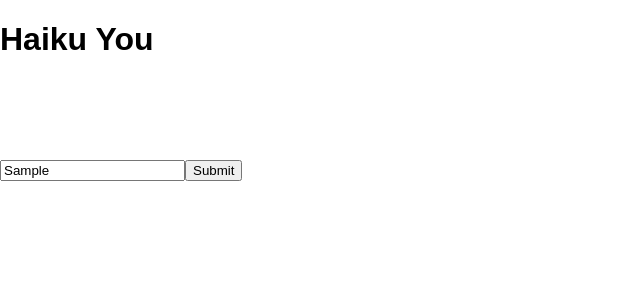
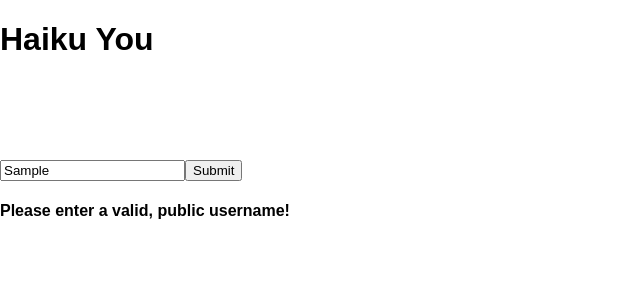
Before and after one commit to will-ferens/haiku-you, a React (Create React App) app in the folder app/: page / in a window 1280 px wide. Both pictures are taken after typing "Sample" into the empty fields and a click on the input 213 px from the left and 170 px from the top of the page. Shown: the top 300 px of the page, without its empty margins (0-640 px from the left). Built offline with nearby package versions, Linux system fonts and the light colour scheme; no server answers.

Commit message:
removed crud, added error handling, started tweet post

```diff
--- a/app/public/index.html
+++ b/app/public/index.html
@@ -19,6 +19,22 @@
       work correctly both with client-side routing and a non-root public URL.
       Learn how to configure a non-root public URL by running `npm run build`.
     -->
+    <script>window.twttr = (function(d, s, id) {
+      var js, fjs = d.getElementsByTagName(s)[0],
+        t = window.twttr || {};
+      if (d.getElementById(id)) return t;
+      js = d.createElement(s);
+      js.id = id;
+      js.src = "https://platform.twitter.com/widgets.js";
+      fjs.parentNode.insertBefore(js, fjs);
+
+      t._e = [];
+      t.ready = function(f) {
+        t._e.push(f);
+      };
+
+      return t;
+    }(document, "script", "twitter-wjs"));</script>
     <title>React App</title>
   </head>
   <body>
--- a/app/src/components/Haiku.js
+++ b/app/src/components/Haiku.js
@@ -18,8 +18,21 @@ class Haiku extends Component {
             userHaiku: this.value.value
         })
     }
-    handleHaiku(evet){
+    handleHaiku(haiku){
+        fetch('http://localhost:8089/inputs', {
+            method: 'POST',
+            headers: {
+                "Accept": "application/json",
+                "Content-Type": "application/json",
+            },
+            body: JSON.stringify({input: haiku})
+        })
+        .then(response => {
+            return response.json()
+        })
+        .then((res, err) => {
 
+        })
     }
     render () {
         return (
@@ -28,6 +41,7 @@ class Haiku extends Component {
                 <li className="haiku-list-item">{this.props.haiku[1]}</li>
                 <li className="haiku-list-item">{this.props.haiku[2]}</li>
                 {this.state.isEditVisible && <textarea defaultValue={this.props.haiku} onChange={(e) => {this.setHaiku(e)}} ref={(input) => {this.value = input}} ></textarea>}
+                {this.state.isEditVisible && <button onClick={() => {this.handleHaiku(this.state.userHaiku)}}>Tweet</button>}
                 {this.props.visible && <button onClick={this.toggleEdit}>Edit</button>}
             </ul>
         )
--- a/app/src/components/Input.js
+++ b/app/src/components/Input.js
@@ -1,5 +1,6 @@
 import React, { Component } from 'react'
 import Output from './Output'
+import TwitterStream from './TwitterStream'
 import '../App.css'
 import _ from 'lodash'
 
@@ -11,7 +12,8 @@ class Input extends Component {
             haiku: [],
             hidden: true,
             visible: false,
-            user: ''
+            user: '',
+            error: ''
         }
     }
     enterUser(event) {
@@ -19,7 +21,9 @@ class Input extends Component {
         const user = {
             username: this.user.value
         }
-        this.setState({user: this.user.value})
+        this.setState({
+            user: this.user.value,
+        })
         fetch('http://localhost:8089/user', {
             headers: {
                 'Content-Type': 'application/json',
@@ -32,12 +36,20 @@ class Input extends Component {
                 return response.json()
             }
         })
-        .then(tweets => {
+        .then((tweets, err) => {
+            if(!err)
                 this.setState({
                 tweets: tweets,
                 hidden: false,
+                error: 'none'
             })
         })
+        .catch(err => {
+            this.setState({
+                error: 'error',
+            })
+        })
+
     }
 
     getHaiku = (array) => {
@@ -56,53 +68,79 @@ class Input extends Component {
             haiku: yourHaiku,
             visible: true
         })
-        console.log(this.state.haiku)
+
         function createHaiku5(tweet) {
+            let scrubbedLink = scrubLinks(tweet)
+
             let pattern  = /[aeiouy]([^aieouy]|$)/gim
             let silentE  = /[aeiouy][^aeiouy]e([^a-z]s|[^a-z]|$)/i
             let silentEs = /[aeiouy][^aeiouy]e([^a-z]s|[^a-z]|$)/gim
 
-            let matches = tweet.match(pattern)
+            let matches = scrubbedLink.match(pattern)
             if (matches == null) return 0
             let currentSyllableCount = matches.length
-            if (tweet.match(silentE) != null) currentSyllableCount -= tweet.match(silentEs).length
+            if (scrubbedLink.match(silentE) != null) currentSyllableCount -= scrubbedLink.match(silentEs).length
 
-            let line = tweet.split(/\s+/g).slice(0, 4)
+            let line = scrubbedLink.split(/\s+/g).slice(0, 4)
             let haikuLine = line.join(' ')
 
             return haikuLine
         }
 
         function createHaiku7(tweet) {
+            let scrubbedLink = scrubLinks(tweet)
+
             let pattern  = /[aeiouy]([^aieouy]|$)/gim
             let silentE  = /[aeiouy][^aeiouy]e([^a-z]s|[^a-z]|$)/i
             let silentEs = /[aeiouy][^aeiouy]e([^a-z]s|[^a-z]|$)/gim
 
-            let matches = tweet.match(pattern)
+            let matches = scrubbedLink.match(pattern)
             if (matches == null) return 0
             let currentSyllableCount = matches.length
-            if (tweet.match(silentE) != null) currentSyllableCount -= tweet.match(silentEs).length
+            if (scrubbedLink.match(silentE) != null) currentSyllableCount -= scrubbedLink.match(silentEs).length
 
-            let line = tweet.split(/\s+/g).slice(0, 6)
+            let line = scrubbedLink.split(/\s+/g).slice(0, 6)
             let haikuLine = line.join(' ')
 
             return haikuLine
         }
+
+        function scrubLinks(string){
+            let linkPattern = /(http|https):\/\/(\S+)\.([a-z]{2,}?)(.*?)( |\,|$|\.)/gim
+
+            return string.replace(linkPattern, '')
+        }
     }
 
-    // CRUD functionality on username, second table tweets sent
+    errorHandle(error) {
+        switch(error) {
+        case "error":
+            return <h4>Please enter a valid, public username!</h4>
+        case "none":
+            return <button type="get" id="get-button" onClick={() => this.getHaiku(this.state.tweets)}>Generate a Haiku</button>
+        default:
+            return <div/>
+        }
+
+    }
 
     render() {
+
         return (
+        <section className="main">
             <section className="user-side">
                 <div className="input">
                     <form ref={(input) => this.userForm = input} className="userName" onSubmit={(event) => this.enterUser(event)}>
                         <input ref={(input) => this.user = input} type="text" htmlFor="username" name="username" />
                         <input type="submit" id="submit-button" />
                     </form>
-                {this.state.hidden ? "" : <button type="get" id="get-button" onClick={() => this.getHaiku(this.state.tweets)}>Generate a Haiku</button>}
+                    {this.errorHandle(this.state.error)}
                 </div>
                     <Output haiku={this.state.haiku} visible={this.state.visible}/>
+            </section>
+            <section className="twitter-side">
+                <TwitterStream />
+            </section>
         </section>
         )
     }
--- /dev/null
+++ b/app/src/components/TwitterStream.js
@@ -0,0 +1,21 @@
+import React, { Component } from 'react'
+
+
+class TwitterStream extends Component {
+    componentDidMount() {
+
+    }
+
+    render () {
+            return (
+            <div className="twitter-stream">
+                <a className="twitter-timeline"
+                href="https://twitter.com/haiku_you19"
+                data-chrome="nofooter noborders">
+                </a>
+            </div>
+        )
+    }
+}
+
+export default TwitterStream
--- a/app/src/index.css
+++ b/app/src/index.css
@@ -12,6 +12,10 @@ header {
   width: 100vw;
 }
 
+.main{
+  display: flex;
+  flex-direction: row;
+}
 /* INPUT =================================== */
 
 .user-side {
@@ -20,7 +24,8 @@ header {
   flex-direction: column;
   justify-content: flex-start;
   height: 80vh;
-  width: 50vw;
+  width: 48vw;
+
 }
 
 /* OUTPUT =================================== */
@@ -35,3 +40,14 @@ header {
 }
 
 /* HAIKU =================================== */
+
+.twitter-side {
+  display: flex;
+  flex-direction: column;
+  height: 80vh;
+  width: 48vw;
+}
+.twitter-stream {
+  display: flex;
+
+}
```
Also changed, not shown: app/src/components/Output.js (line endings or trailing spaces), 1 other file (tests, documents, lock files or other folders). Lines whose indentation alone changed are shown as unchanged.
